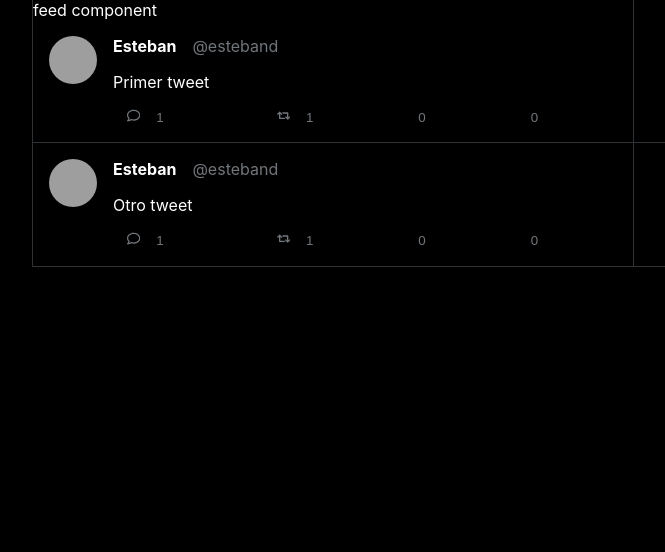
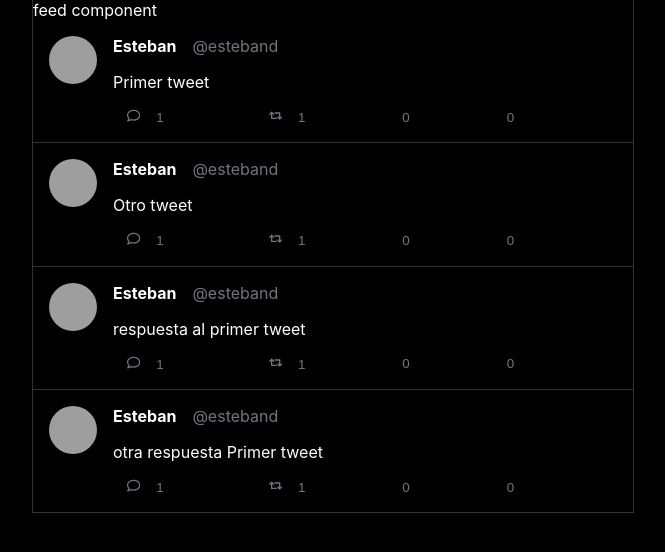
Before and after one commit to acastillo9/twitter-clone-react, a React (Create React App) app: page / in a window 1280 px wide. Shown: the top 552 px of the page, without its empty margins (307-972 px from the left). Built offline with nearby package versions, Linux system fonts and the light colour scheme; data requests are answered from the project's data file; grey boxes are pictures that could not be loaded.

Commit message:
add tweet details component, create fake api with json-server

```diff
--- /dev/null
+++ b/db.json
@@ -0,0 +1,80 @@
+{
+  "tweets": [
+    {
+      "id": "641f14c0fe773d357e95afe1",
+      "creationDate": "2023-03-25T10:30:30.000Z",
+      "content": "Primer tweet",
+      "likes": 0,
+      "rt": 1,
+      "views": 0,
+      "media": [],
+      "comments": 1,
+      "user": {
+        "_id": {
+          "$oid": "641f034efe773d357e95afda"
+        },
+        "name": "Esteban",
+        "username": "@esteband",
+        "image": "https://vader.news/__export/1650406255213/sites/gadgets/img/2022/04/19/outlander_jamie.jpg_1175821642.jpg"
+      },
+      "retweetTo": {}
+    },
+    {
+      "id": "641f14c0fe773d357e95afe2",
+      "creationDate": "2023-03-25T10:30:30.000Z",
+      "content": "Otro tweet",
+      "likes": 0,
+      "rt": 1,
+      "views": 0,
+      "media": [],
+      "comments": 1,
+      "user": {
+        "_id": {
+          "$oid": "641f034efe773d357e95afda"
+        },
+        "name": "Esteban",
+        "username": "@esteband",
+        "image": "https://vader.news/__export/1650406255213/sites/gadgets/img/2022/04/19/outlander_jamie.jpg_1175821642.jpg"
+      },
+      "retweetTo": {}
+    },
+    {
+      "id": "641f14c0fe773d357e95afe3",
+      "creationDate": "2023-03-25T10:30:30.000Z",
+      "content": "respuesta al primer tweet",
+      "likes": 0,
+      "rt": 1,
+      "views": 0,
+      "media": [],
+      "comments": 1,
+      "user": {
+        "_id": {
+          "$oid": "641f034efe773d357e95afda"
+        },
+        "name": "Esteban",
+        "username": "@esteband",
+        "image": "https://vader.news/__export/1650406255213/sites/gadgets/img/2022/04/19/outlander_jamie.jpg_1175821642.jpg"
+      },
+      "replayTo": "641f14c0fe773d357e95afe1"
+    },
+    {
+      "id": "641f14c0fe773d357e95afe4",
+      "creationDate": "2023-03-25T10:30:30.000Z",
+      "content": "otra respuesta Primer tweet",
+      "likes": 0,
+      "rt": 1,
+      "views": 0,
+      "media": [],
+      "comments": 1,
+      "user": {
+        "_id": {
+          "$oid": "641f034efe773d357e95afda"
+        },
+        "name": "Esteban",
+        "username": "@esteband",
+        "image": "https://vader.news/__export/1650406255213/sites/gadgets/img/2022/04/19/outlander_jamie.jpg_1175821642.jpg"
+      },
+      "replayTo": "641f14c0fe773d357e95afe1"
+    }
+  ]
+}
--- a/src/App.js
+++ b/src/App.js
@@ -1,11 +1,14 @@
 import './App.css';
 import Feed from './components/Feed/Feed'
+import { Routes, Route, Outlet, Link } from "react-router-dom"
+import TweetDetails from './components/TweetDetails/TweetDetails';
 
 function App() {
   return (
-    <>
-      <Feed />
-    </>
+    <Routes>
+      <Route path="/" element={<Feed />}></Route>
+      <Route path="tweets/:tweetId" element={<TweetDetails />}></Route>
+    </Routes>
   );
 }
 
--- a/src/components/Feed/Feed.js
+++ b/src/components/Feed/Feed.js
@@ -1,48 +1,19 @@
 import './Feed.css'
 import Tweet from "../Tweet/Tweet"
-
-const tweets = [
-  {
-    "id": "641f14c0fe773d357e95afe1",
-    "creationDate": "2023-03-25T10:30:30.000Z",
-    "content": "Primer tweet",
-    "likes": 0,
-    "rt": 1,
-    "views": 0,
-    "media": [],
-    "comments": 1,
-    "user": {
-      "_id": {
-        "$oid": "641f034efe773d357e95afda"
-      },
-      "name": "Esteban",
-      "username": "@esteband",
-      "image": "https://vader.news/__export/1650406255213/sites/gadgets/img/2022/04/19/outlander_jamie.jpg_1175821642.jpg"
-    },
-    "retweetTo": {}
-  },
-  {
-    "id": "641f14c0fe773d357e95afe2",
-    "creationDate": "2023-03-25T10:30:30.000Z",
-    "content": "Otro tweet",
-    "likes": 0,
-    "rt": 1,
-    "views": 0,
-    "media": [],
-    "comments": 1,
-    "user": {
-      "_id": {
-        "$oid": "641f034efe773d357e95afda"
-      },
-      "name": "Esteban",
-      "username": "@esteband",
-      "image": "https://vader.news/__export/1650406255213/sites/gadgets/img/2022/04/19/outlander_jamie.jpg_1175821642.jpg"
-    },
-    "retweetTo": {}
-  }
-]
+import { useEffect, useState } from 'react';
 
 function Feed() {
+
+  const [tweets, setTweets] = useState([]);
+
+  useEffect(() => {
+    fetch('http://localhost:3001/tweets')
+      .then((response) => response.json())
+      .then((data) => {
+        setTweets(data)
+      })
+  }, [])
+
   return (
     <div className='feed'>
       feed component
--- a/src/components/Tweet/Tweet.css
+++ b/src/components/Tweet/Tweet.css
@@ -2,7 +2,6 @@
   border-bottom: 1px solid #2F3336;
   padding: 1rem;
   display: flex;
-  width: 100%;
   cursor: pointer;
 }
 .tweet .tweet-user-image {
--- a/src/components/Tweet/Tweet.js
+++ b/src/components/Tweet/Tweet.js
@@ -1,14 +1,21 @@
 import './Tweet.css'
 import { FaRegComment, FaRetweet } from 'react-icons/fa'
+import { useNavigate } from 'react-router-dom'
 
 function Tweet({ tweet }) {
+
+  const navigate = useNavigate();
 
   function handleClick() {
     console.log('comments clicked')
   }
 
+  function navigateToTweet() {
+    navigate(`/tweets/${tweet.id}`)
+  }
+
   return (
-    <div className="tweet">
+    <div className="tweet" onClick={navigateToTweet}>
       <div className='tweet-user-image'>
         <a href='/'>
           <img src={tweet.user.image} alt={tweet.user.username} />
--- /dev/null
+++ b/src/components/TweetDetails/TweetDetails.js
@@ -0,0 +1,77 @@
+import { useParams } from "react-router-dom"
+import Tweet from "../Tweet/Tweet"
+
+const tweet = {
+  "id": "641f14c0fe773d357e95afe1",
+  "creationDate": "2023-03-25T10:30:30.000Z",
+  "content": "Primer tweet",
+  "likes": 0,
+  "rt": 1,
+  "views": 0,
+  "media": [],
+  "comments": 1,
+  "user": {
+    "_id": {
+      "$oid": "641f034efe773d357e95afda"
+    },
+    "name": "Esteban",
+    "username": "@esteband",
+    "image": "https://vader.news/__export/1650406255213/sites/gadgets/img/2022/04/19/outlander_jamie.jpg_1175821642.jpg"
+  },
+  "retweetTo": {}
+}
+
+const replays = [
+  {
+    "id": "641f14c0fe773d357e95afe3",
+    "creationDate": "2023-03-25T10:30:30.000Z",
+    "content": "respuesta al primer tweet",
+    "likes": 0,
+    "rt": 1,
+    "views": 0,
+    "media": [],
+    "comments": 1,
+    "user": {
+      "_id": {
+        "$oid": "641f034efe773d357e95afda"
+      },
+      "name": "Esteban",
+      "username": "@esteband",
+      "image": "https://vader.news/__export/1650406255213/sites/gadgets/img/2022/04/19/outlander_jamie.jpg_1175821642.jpg"
+    },
+    "retweetTo": {}
+  },
+  {
+    "id": "641f14c0fe773d357e95afe4",
+    "creationDate": "2023-03-25T10:30:30.000Z",
+    "content": "otra respuesta Primer tweet",
+    "likes": 0,
+    "rt": 1,
+    "views": 0,
+    "media": [],
+    "comments": 1,
+    "user": {
+      "_id": {
+        "$oid": "641f034efe773d357e95afda"
+      },
+      "name": "Esteban",
+      "username": "@esteband",
+      "image": "https://vader.news/__export/1650406255213/sites/gadgets/img/2022/04/19/outlander_jamie.jpg_1175821642.jpg"
+    },
+    "retweetTo": {}
+  }
+]
+
+function TweetDetails() {
+
+  const { tweetId } = useParams()
+
+  return (
+    <>
+      <Tweet tweet={tweet}></Tweet>
+      {replays.map((replay) => <Tweet key={replay.id} tweet={replay}></Tweet>)}
+    </>
+  )
+}
+
+export default TweetDetails
--- a/src/index.js
+++ b/src/index.js
@@ -3,11 +3,14 @@ import ReactDOM from 'react-dom/client';
 import './index.css';
 import App from './App';
 import reportWebVitals from './reportWebVitals';
+import { BrowserRouter } from "react-router-dom";
 
 const root = ReactDOM.createRoot(document.getElementById('root'));
 root.render(
   <React.StrictMode>
-    <App />
+    <BrowserRouter>
+      <App />
+    </BrowserRouter>
   </React.StrictMode>
 );
 
```
Also changed, not shown: package.json (+6 -1 lines), 1 other file (tests, documents, lock files or other folders).
